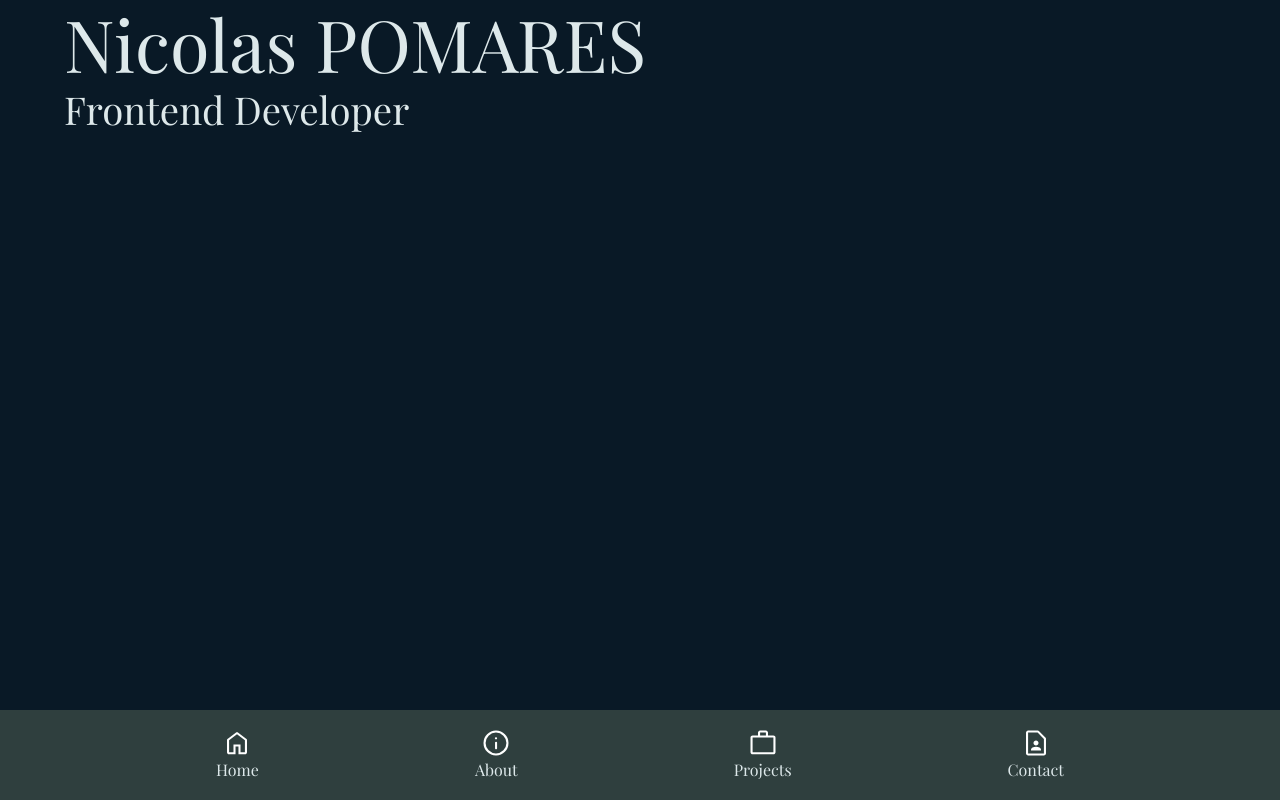
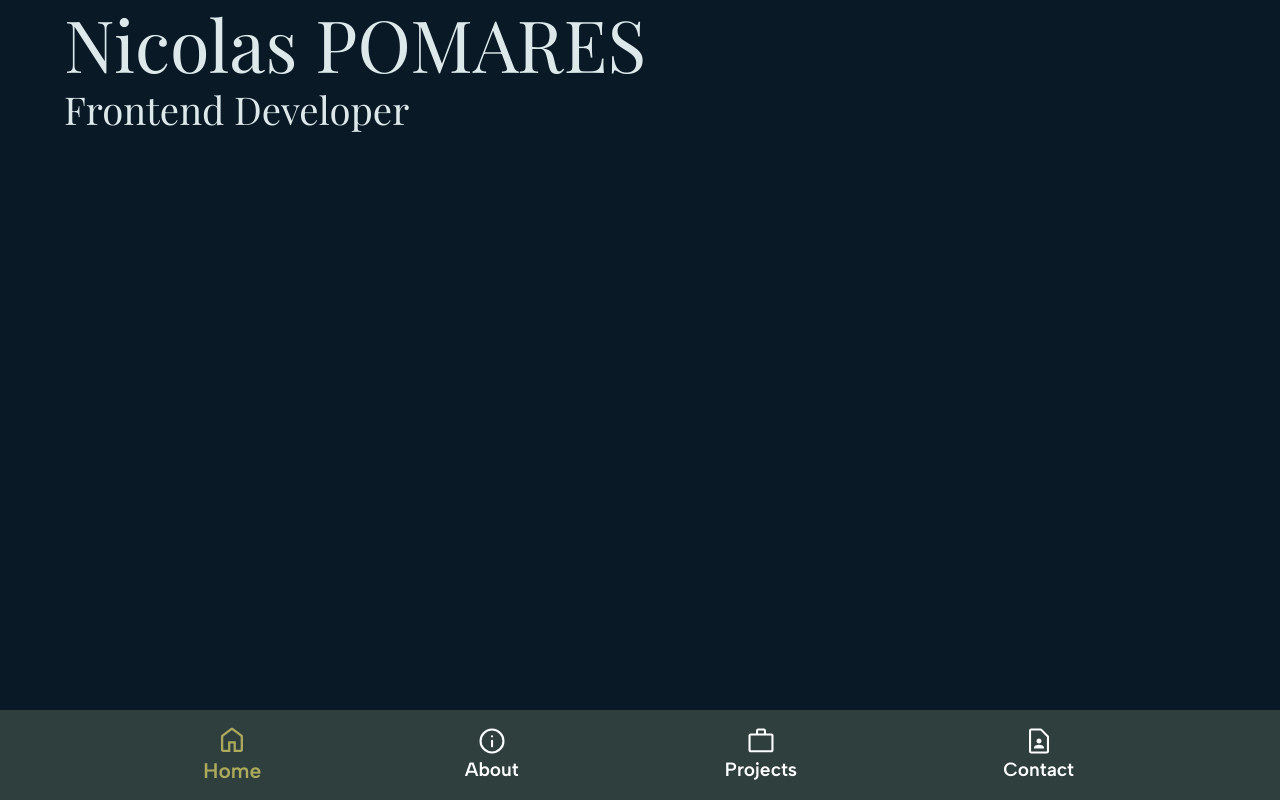
Before and after one commit to NicoPom/PORTFOLIO, a React (Vite) app: page / in a window 1280 px wide. Both pictures are taken after a click on the button "Button". Built offline with nearby package versions, Linux system fonts and the light colour scheme; the HTML template or start-up script is replaced by a standard one.

Commit message:
active class and animation on navbar links

```diff
--- a/index.html
+++ b/index.html
@@ -7,7 +7,7 @@
     <link rel="preconnect" href="https://fonts.googleapis.com" />
     <link rel="preconnect" href="https://fonts.gstatic.com" crossorigin />
     <link
-      href="https://fonts.googleapis.com/css2?family=Playfair+Display:wght@400;500;600;700;800;900&display=swap"
+      href="https://fonts.googleapis.com/css2?family=Playfair+Display:wght@400;500;600;700;800;900&display=swap&family=Albert+Sans:wght@300;400;500;600;700&display=swap"
       rel="stylesheet"
     />
     <title>Nicolas POMARES - Front Dev</title>
--- a/src/App.jsx
+++ b/src/App.jsx
@@ -1,5 +1,5 @@
 import React from "react";
-import { Link, Route, Routes } from "react-router-dom";
+import { NavLink, Route, Routes } from "react-router-dom";
 import OutsideClickHandler from "react-outside-click-handler";
 
 import Home from "./Components/Home";
@@ -27,52 +27,48 @@ export default function App() {
     setIsNavBarOpen(!isNavBarOpen);
   }
 
-  // when scrolling, close the navbar
+  // close navbar when scrolling but not when automatic scrolling to anchor
   React.useEffect(() => {
-    window.addEventListener("scroll", () => {
-      isNavBarOpen ? toggleNavBar() : null;
-    });
-    //cleanup function
-    return () => {
-      window.removeEventListener("scroll", () => {
-        isNavBarOpen ? toggleNavBar() : null;
-      });
-    };
-  }, [isNavBarOpen]);
+    function handleScroll() {
+      setIsNavBarOpen(false);
+    }
+    window.addEventListener("scroll", handleScroll);
+    return () => window.removeEventListener("scroll", handleScroll);
+  }, []);
 
   return (
     <div className="app">
       <OutsideClickHandler onOutsideClick={() => setIsNavBarOpen(false)}>
         <button onClick={toggleNavBar}>Button</button>
         <nav style={isNavBarOpen ? styles.active : styles.hidden}>
-          <Link className="link" to="/" aria-label="Home">
+          <NavLink className="link" to="/" aria-label="Home" end>
             <img className="navbar--icon" src="img/home.svg" alt="home_icon" />
             Home
-          </Link>
-          <Link className="link" to="about" aria-label="About">
+          </NavLink>
+          <NavLink className="link" to="about" aria-label="About">
             <img
               className="navbar--icon"
               src="img/about.svg"
               alt="about_icon"
             />
             About
-          </Link>
-          <Link className="link" to="projects" aria-label="Projects">
+          </NavLink>
+          <NavLink className="link" to="projects" aria-label="Projects">
             <img
               className="navbar--icon"
               src="img/projects.svg"
               alt="projects_icon"
             />
             Projects
-          </Link>
-          <Link className="link" to="contact" aria-label="Contact">
+          </NavLink>
+          <NavLink className="link" to="contact" aria-label="Contact">
             <img
               className="navbar--icon"
               src="img/contact.svg"
               alt="contact_icon"
             />
             Contact
-          </Link>
+          </NavLink>
         </nav>
       </OutsideClickHandler>
       <Routes>
--- a/src/style.css
+++ b/src/style.css
@@ -9,8 +9,8 @@
 :root {
   --outer-space-crayola: #2f3f3eff;
   --rich-black-fogra-29: #091926ff;
-  --olive-green: #a7a453ff;
-  --coyote-brown: #8e5b3bff;
+  --olive-green: #aca95e;
+  --coyote-brown: #be9f92;
   --alice-blue: #dde8eaff;
 }
 /* TYPOGRAPHY */
@@ -21,8 +21,7 @@ h2,
 h3,
 h4,
 h5,
-h6,
-a {
+h6 {
   font-family: "Playfair Display", serif;
   font-weight: 400;
   line-height: 1.5;
@@ -48,7 +47,20 @@ h2 {
 
 a {
   text-decoration: none;
-  color: var(--gainsboro);
+  color: white;
+  font-family: "Albert Sans", sans-serif;
+  font-weight: 600;
+  font-size: 1.2rem;
+}
+
+/* active class for nav links */
+.active {
+  color: #000;
+
+  filter: brightness(0) saturate(100%) invert(79%) sepia(8%) saturate(2079%)
+    hue-rotate(20deg) brightness(84%) contrast(84%);
+  transition: all 0.3s ease;
+  transform: scale(1.1);
 }
 
 /* BUTTON */
```
